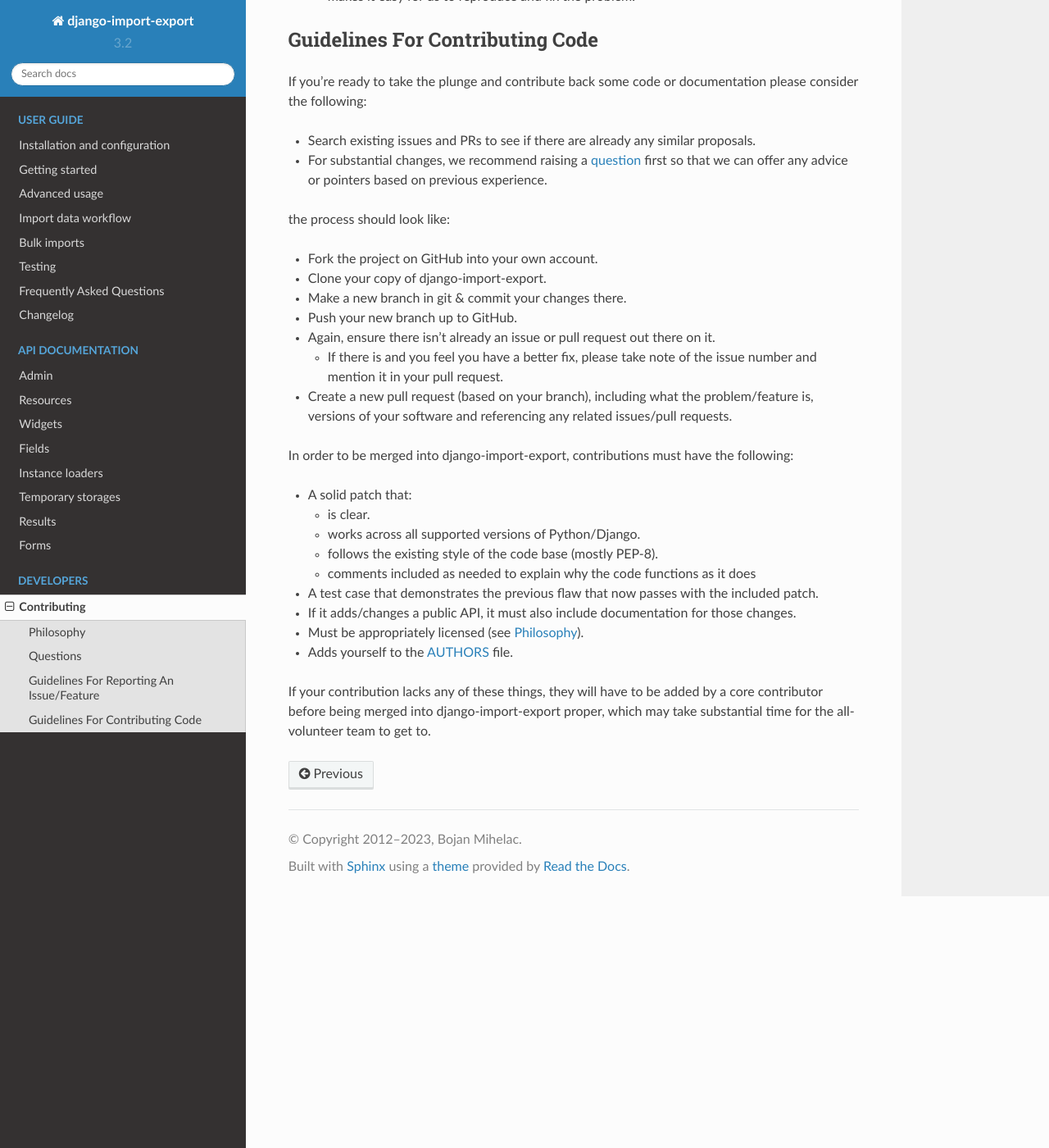
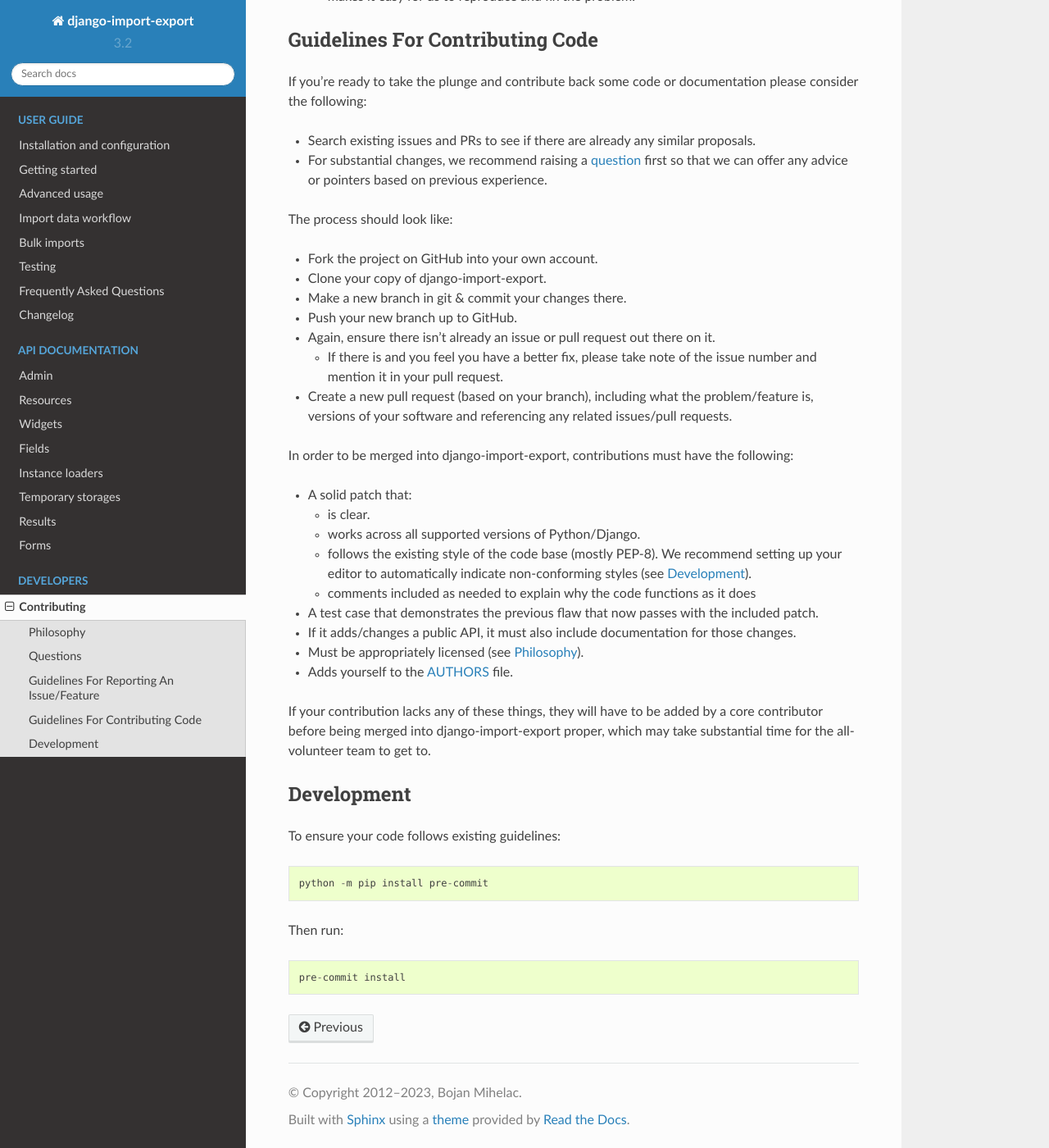
Before and after one commit to django-import-export/django-import-export, a Sphinx documentation site: the page built from docs/contributing.rst, in a window 1280 px wide and 1400 px high, scrolled down 1232 px. Shown: the whole window at 82% size. Built offline with Sphinx 7.4.7 and the Read the Docs theme 2.0.0, drawn with Linux system fonts in a browser that asks for light colours; pages that are not in the unit, such as notebooks, are missing from menus.

Commit message:
added pre-commit docs

```diff
--- a/docs/contributing.rst
+++ b/docs/contributing.rst
@@ -82,7 +82,7 @@
 * For substantial changes, we recommend raising a question_ first so that we can offer any advice or pointers based on
   previous experience.
 
-the process should look like:
+The process should look like:
 
 * Fork the project on GitHub into your own account.
 
@@ -108,7 +108,8 @@
 
   * works across all supported versions of Python/Django.
 
-  * follows the existing style of the code base (mostly PEP-8).
+  * follows the existing style of the code base (mostly PEP-8).  We recommend setting up your editor to automatically
+    indicate non-conforming styles (see `Development`_).
 
   * comments included as needed to explain why the code functions as it does
 
@@ -124,3 +125,14 @@
 into django-import-export proper, which may take substantial time for the all-volunteer team to get to.
 
 .. _`AUTHORS`: https://github.com/django-import-export/django-import-export/blob/main/AUTHORS
+
+Development
+-----------
+
+To ensure your code follows existing guidelines::
+
+  python -m pip install pre-commit
+
+Then run::
+
+  pre-commit install
```
